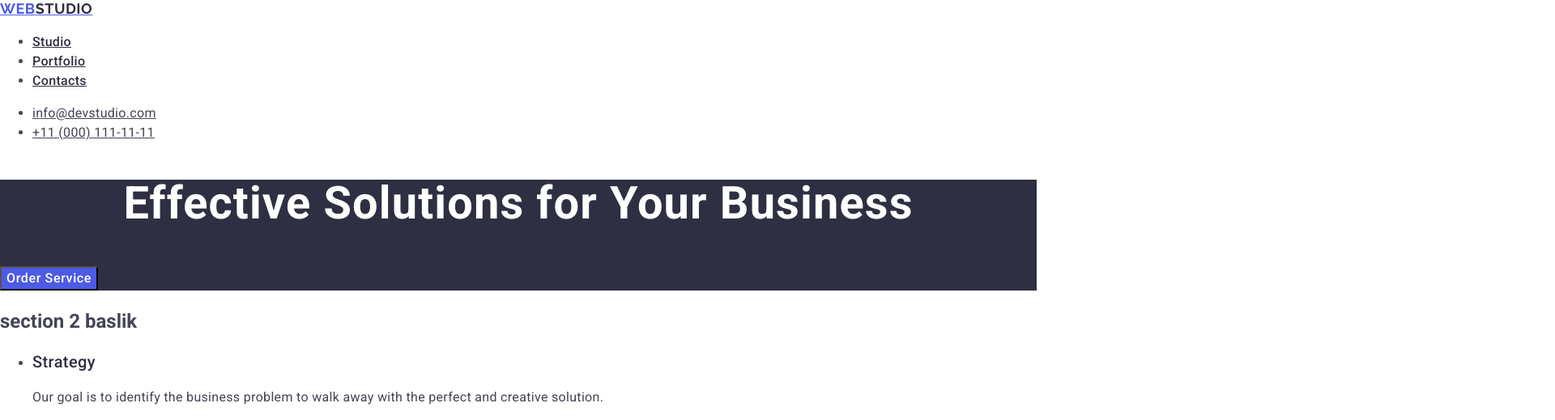
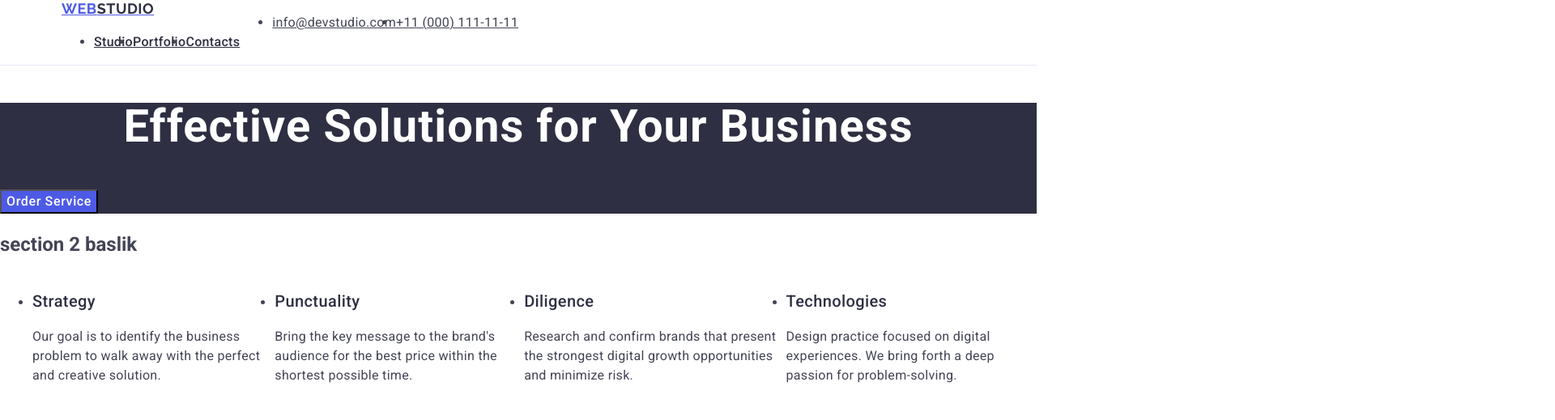
Before and after one commit to mstalas42/goit-markup-hw-03, a plain HTML site: page index.html in a window 1280 px wide. Shown: the top 519 px of the page at 81% size, 1920 px wide, since content can reach past the window. Drawn offline with nearby package versions, Linux system fonts and the light colour scheme.

Commit message:
container eklendi

```diff
--- a/css/styles.css
+++ b/css/styles.css
@@ -3,6 +3,11 @@ body {
   line-height: 1.5;
   color: #434455;
   background-color: #ffffff;
+}
+.container {
+  width: 1158px;
+  margin: 0 auto;
+  padding: 0 15px;
 }
 .nav-logo {
   font-family: "Raleway", sans-serif;
@@ -12,13 +17,12 @@ body {
   letter-spacing: 0.03em;
   text-transform: uppercase;
   color: #4d5ae5;
+  margin-right: 76px;
 }
 .nav-studio {
   color: #2e2f42;
 }
-  .img {
-    display: block;
-  }
+
 .item {
   font-weight: 500;
   font-size: 16px;
@@ -73,7 +77,7 @@ body {
 .button-order:focus {
   background-color: #404bbf;
 }
-  .section-two-baslik-three{
+.section-two-baslik-three {
   font-weight: 500;
   font-size: 20px;
   line-height: 1.2;
@@ -128,8 +132,7 @@ body {
   letter-spacing: 0.02em;
   color: #2e2f42;
 }
-  .section-four-paragraf
-   {
+.section-four-paragraf {
   font-size: 16px;
   line-height: 1.5;
   letter-spacing: 0.02em;
--- a/index.html
+++ b/index.html
@@ -28,11 +28,17 @@
       referrerpolicy="no-referrer"
     />
     <link rel="stylesheet" href="css/styles.css" />
+    <style>
+      img{display: block;}
+      div{display: flex;}
+      ul{display: flex;}
+      header{border-bottom: 1px solid #e7e9fc}
+    </style>
   </head>
   <body>
     <!--header start-->
     <header>
-      <nav>
+      <div class="container"><nav>
         <a class="nav-logo" href="index.html"
           >WEB<span class="nav-studio">Studio</span></a
         >
@@ -59,7 +65,7 @@
             <a class="adr" href="tel:+110001111111">+11 (000) 111-11-11</a>
           </li>
         </ul>
-      </address>
+      </address> </div>
     </header>
     <!--header finish-->
     <main>
```
Lines whose indentation alone changed are shown as unchanged.
